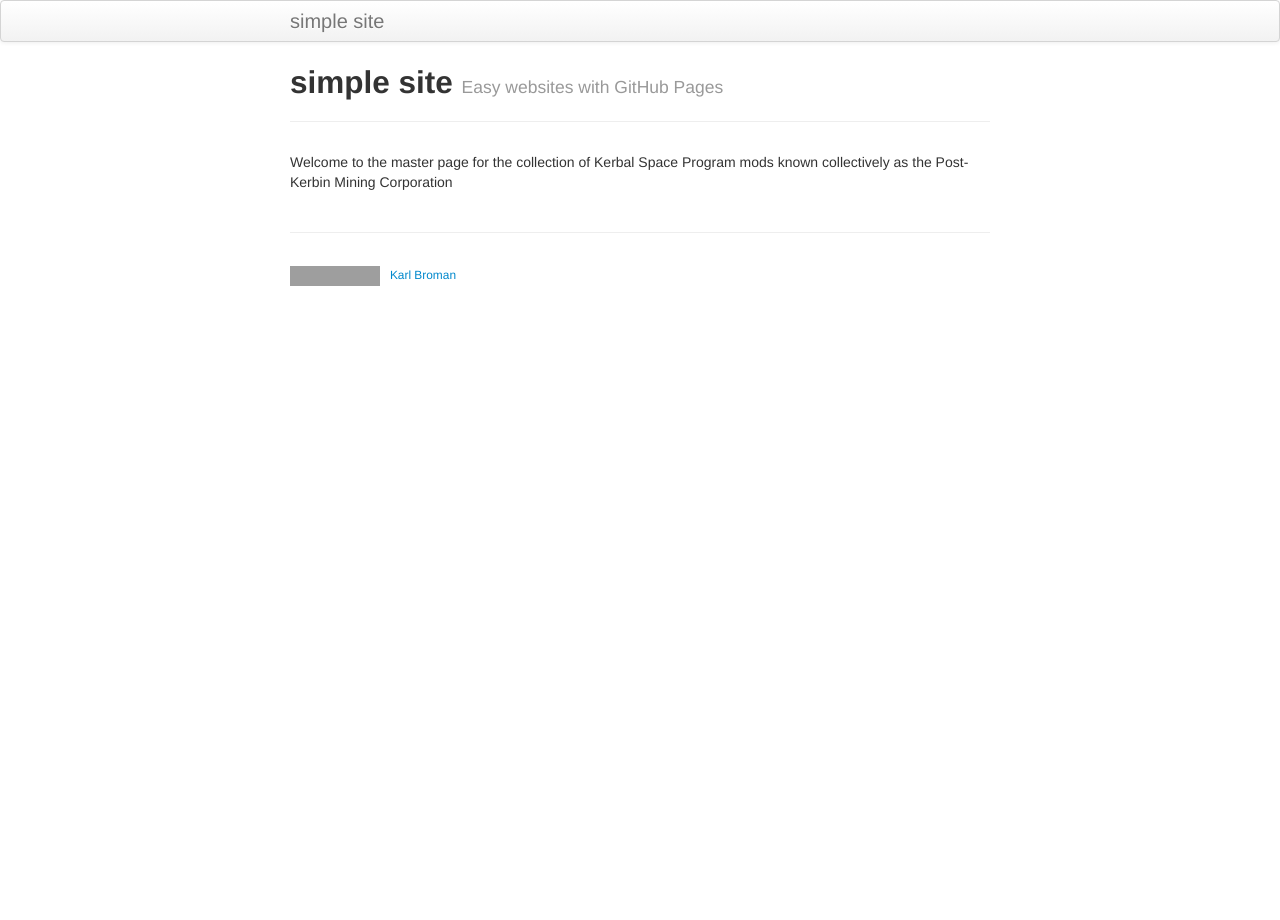
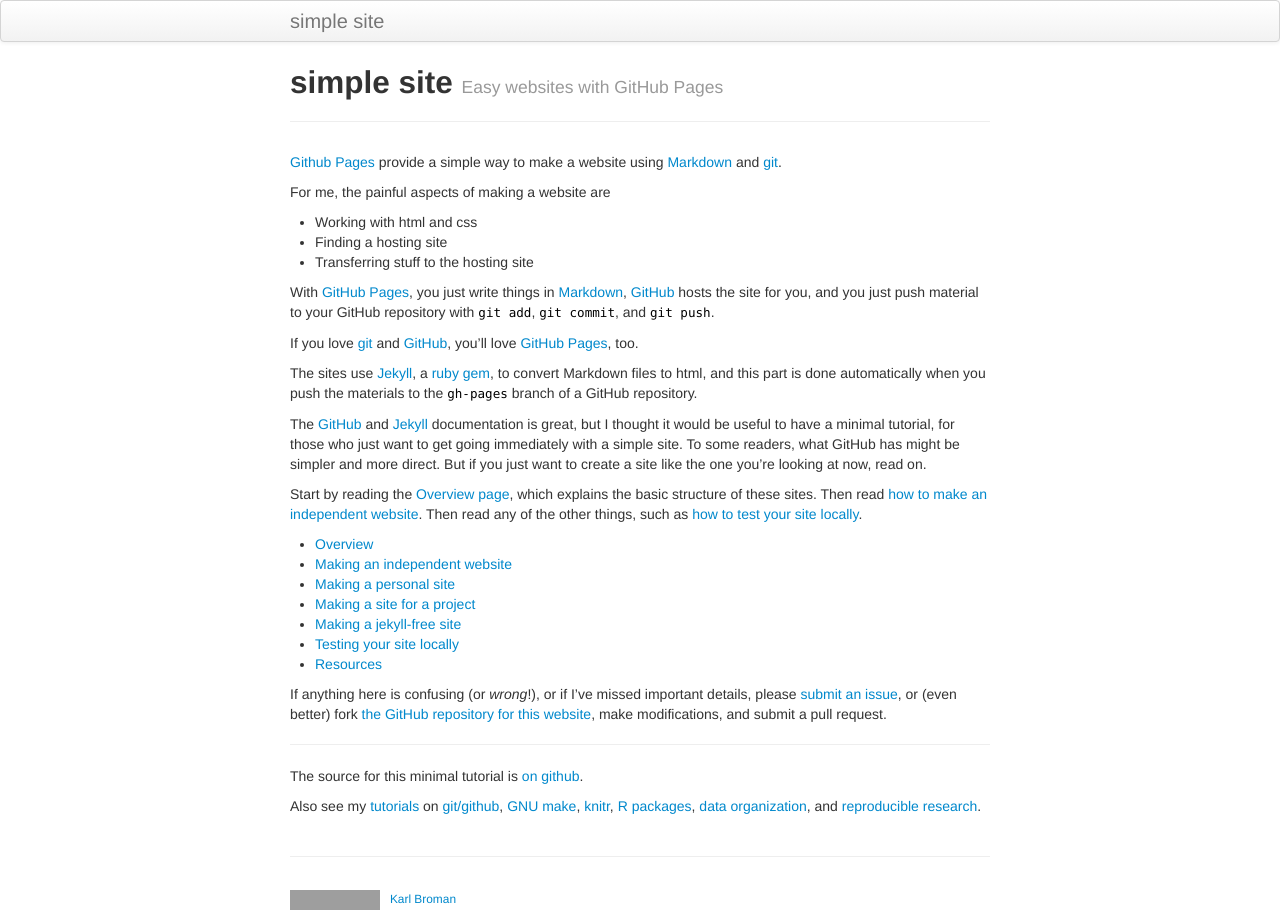
Before and after one commit to ChrisAdderley/post-kerbin, a Jekyll site: the page built from index.md, in a window 1280 px wide. Built offline with Jekyll 4.4.1, drawn with Linux system fonts in a browser that asks for light colours; grey boxes are pictures that could not be loaded.

Commit message:
recommit

```diff
--- a/index.md
+++ b/index.md
@@ -5,4 +5,68 @@ tagline: Easy websites with GitHub Pages
 description: Minimal tutorial on making a simple website with GitHub Pages
 ---
 
-Welcome to the master page for the collection of Kerbal Space Program mods known collectively as the Post-Kerbin Mining Corporation
+[Github Pages](http://pages.github.com) provide a simple way to make a
+website using
+[Markdown](https://daringfireball.net/projects/markdown/) and
+[git](http://git-scm.com).
+
+For me, the painful aspects of making a website are
+
+- Working with html and css
+- Finding a hosting site
+- Transferring stuff to the hosting site
+
+With [GitHub Pages](http://pages.github.com), you just write things in
+[Markdown](https://daringfireball.net/projects/markdown/),
+[GitHub](http://github.com) hosts the site for you, and you just push
+material to your GitHub repository with `git add`, `git commit`, and
+`git push`.
+
+If you love [git](http://git-scm.com/) and
+[GitHub](http://github.com), you'll love
+[GitHub Pages](http://pages.github.com), too.
+
+The sites use [Jekyll](http://jekyllrb.com/), a
+[ruby](https://www.ruby-lang.org/en/) [gem](https://rubygems.org/), to
+convert Markdown files to html, and this part is done
+automatically when you push the materials to the `gh-pages` branch
+of a GitHub repository.
+
+The [GitHub](http://pages.github.com) and
+[Jekyll](http://jekyllrb.com) documentation is great, but I thought it
+would be useful to have a minimal tutorial, for those who just want to
+get going immediately with a simple site. To some readers, what GitHub
+has might be simpler and more direct.  But if you just want to create
+a site like the one you're looking at now, read on.
+
+Start by reading the [Overview page](pages/overview.html), which
+explains the basic structure of these sites. Then read
+[how to make an independent website](pages/independent_site.html). Then
+read any of the other things, such as
+[how to test your site locally](pages/local_test.html).
+
+- [Overview](pages/overview.html)
+- [Making an independent website](pages/independent_site.html)
+- [Making a personal site](pages/user_site.html)
+- [Making a site for a project](pages/project_site.html)
+- [Making a jekyll-free site](pages/nojekyll.html)
+- [Testing your site locally](pages/local_test.html)
+- [Resources](pages/resources.html)
+
+If anything here is confusing (or _wrong_!), or if I've missed
+important details, please
+[submit an issue](https://github.com/kbroman/simple_site/issues), or (even
+better) fork [the GitHub repository for this website](http://github.com/kbroman/simple_site),
+make modifications, and submit a pull request.
+
+---
+
+The source for this minimal tutorial is [on github](http://github.com/kbroman/simple_site).
+
+Also see my [tutorials](http://kbroman.org/pages/tutorials) on
+[git/github](http://kbroman.org/github_tutorial),
+[GNU make](http://kbroman.org/minimal_make),
+[knitr](http://kbroman.org/knitr_knutshell),
+[R packages](http://kbroman.org/pkg_primer),
+[data organization](http://kbroman.org/dataorg),
+and [reproducible research](http://kbroman.org/steps2rr).
```
